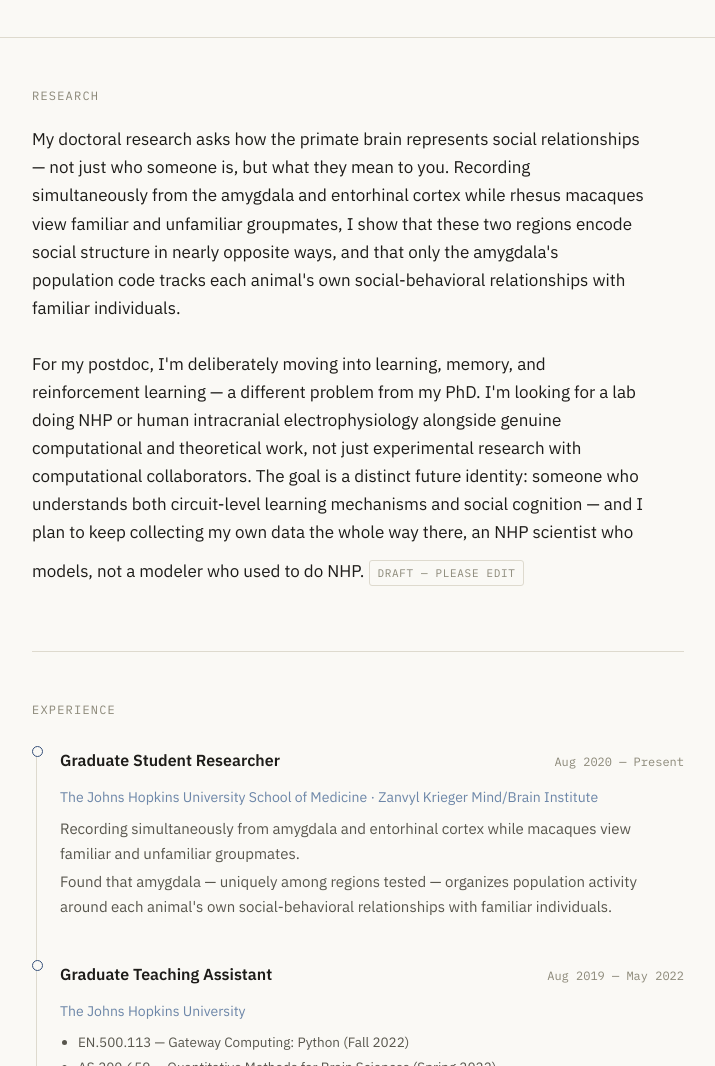
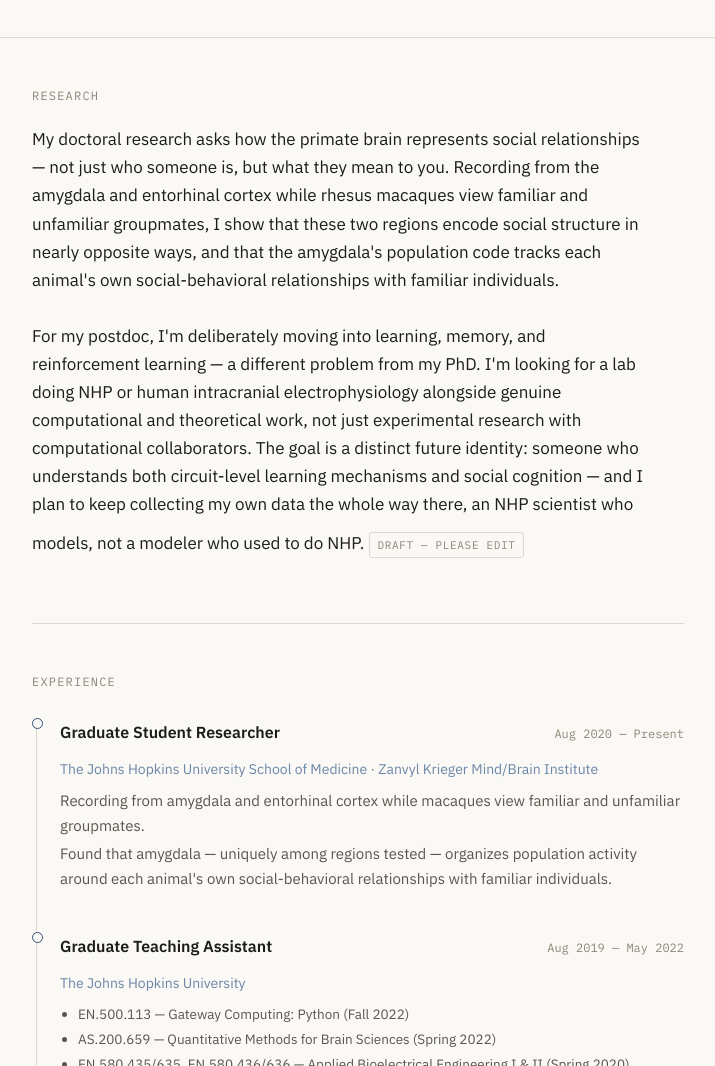
Before and after one commit to julie0924/julie0924.github.io, a plain HTML site: page index.html in a window 1280 px wide. Shown: the part 400-1466 px from the top of the page, without its empty margins (282-997 px from the left). Drawn offline with Linux system fonts and the light colour scheme.

Commit message:
Update index.html

```diff
--- a/index.html
+++ b/index.html
@@ -387,9 +387,9 @@
     <p class="eyebrow">Research</p>
     <p class="about-text">
       My doctoral research asks how the primate brain represents social relationships — not just who someone is,
-      but what they mean to you. Recording simultaneously from the amygdala and entorhinal cortex while rhesus
+      but what they mean to you. Recording from the amygdala and entorhinal cortex while rhesus
       macaques view familiar and unfamiliar groupmates, I show that these two regions encode social structure in
-      nearly opposite ways, and that only the amygdala's population code tracks each animal's own
+      nearly opposite ways, and that the amygdala's population code tracks each animal's own
       social-behavioral relationships with familiar individuals.
       <br><br>
       For my postdoc, I'm deliberately moving into learning, memory, and reinforcement learning — a different
@@ -413,7 +413,7 @@
           <p class="role-dates">Aug 2020 — Present</p>
         </div>
         <p class="role-org">The Johns Hopkins University School of Medicine · Zanvyl Krieger Mind/Brain Institute</p>
-        <p class="role-detail">Recording simultaneously from amygdala and entorhinal cortex while macaques view familiar and unfamiliar groupmates.</p>
+        <p class="role-detail">Recording from amygdala and entorhinal cortex while macaques view familiar and unfamiliar groupmates.</p>
         <p class="role-detail">Found that amygdala — uniquely among regions tested — organizes population activity around each animal's own social-behavioral relationships with familiar individuals.</p>
       </div>
 
```
